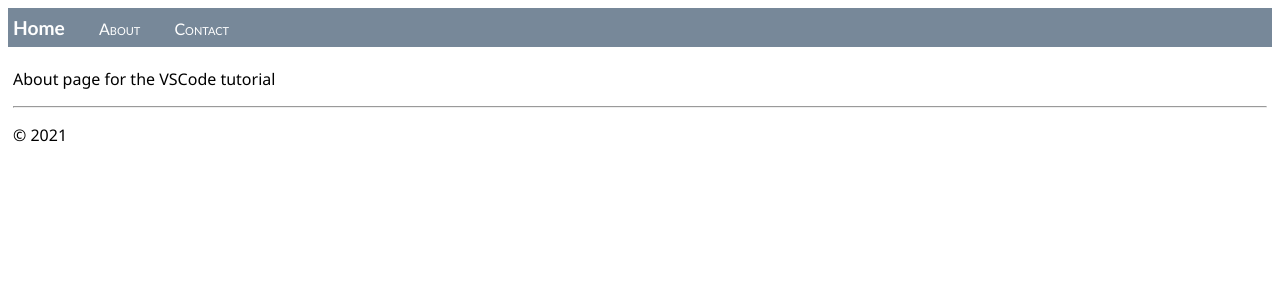
After one commit to nikrb/dockerdjango, a Django app: page /about/ in a window 1280 px wide. The commit adds this page. Shown: the top 300 px of the page. Run offline with Django 3.2, Linux system fonts and the light colour scheme.

Commit message:
templated

```diff
--- /dev/null
+++ b/hello/static/hello/site.css
@@ -0,0 +1,32 @@
+.message {
+    font-weight: 600;
+    color: blue;
+}
+
+.navbar {
+    background-color: lightslategrey;
+    font-size: 1em;
+    font-family: 'Trebuchet MS', 'Lucida Sans Unicode', 'Lucida Grande', 'Lucida Sans', 'Trebuchet MS', 'Lucida Sans Unicode', 'Lucida Grande', 'Lucida Sans', Arial, sans-serif;
+    color: white;
+    padding: 8px 5px 8px 5px;
+}
+
+.navbar a {
+    text-decoration: none;
+    color: inherit;
+}
+
+.navbar-brand {
+    font-size: 1.2em;
+    font-weight: 600;
+}
+
+.navbar-item {
+    font-variant: small-caps;
+    margin-left: 30px;
+}
+
+.body-content {
+    padding: 5px;
+    font-family:'Segoe UI', Tahoma, Geneva, Verdana, sans-serif;
+}
--- /dev/null
+++ b/hello/templates/hello/about.html
@@ -0,0 +1,7 @@
+{% extends "hello/layout.html" %}
+{% block title %}
+About
+{% endblock %}
+{% block content %}
+<p>About page for the VSCode tutorial</p>
+{% endblock %}
--- /dev/null
+++ b/hello/templates/hello/layout.html
@@ -0,0 +1,24 @@
+<!DOCTYPE html>
+<html>
+    <head>
+        <meta charset="utf-8" />
+        <title>{% block title %}{% endblock %}</title>
+        {% load static %}
+        <link rel="stylesheet" type="text/css" href="{% static 'hello/site.css' %}" />
+    </head>
+    <body>
+        <div class="navbar">
+            <a href="{% url 'home' %}" class="navbar-brand">Home</a>
+            <a href="{% url 'about' %}" class="navbar-item">About</a>
+            <a href="{% url 'contact' %}" class="navbar-item">Contact</a>
+        </div>
+        <div class="body-content">
+            {% block content %}
+            {% endblock %}
+            <hr/>
+            <footer>
+                <p>&copy; 2021</p>
+            </footer>
+        </div>
+    </body>
+</html>
--- a/hello/urls.py
+++ b/hello/urls.py
@@ -4,4 +4,6 @@ from hello import views
 urlpatterns = [
     path("hello/<name>", views.hello_there, name="hello_there"),
     path("", views.home, name="home"),
+    path("about/", views.about, name="about"),
+    path("contact/", views.contact, name="contact"),
 ]
--- a/hello/views.py
+++ b/hello/views.py
@@ -4,7 +4,13 @@ from django.shortcuts import render
 from django.http import HttpResponse
 
 def home(request):
-    return HttpResponse("Hello Django!")
+    return render(request, "hello/home.html")
+
+def about(request):
+    return render(request, "hello/about.html")
+
+def contact(request):
+    return render(request, "hello/contact.html")
 
 def hello_there(request, name):
     return render(
--- a/web_project/settings.py
+++ b/web_project/settings.py
@@ -26,6 +26,8 @@ SECRET_KEY = 'django-insecure-a!r8u=%os_ula9--quht@iaj1z90md2kxvj^_(!-9y-@%3cek0
 DEBUG = True
 
 ALLOWED_HOSTS = []
+
+STATIC_ROOT = BASE_DIR / 'static_collected'
 
 
 # Application definition
--- a/web_project/urls.py
+++ b/web_project/urls.py
@@ -14,9 +14,12 @@ Including another URLconf
     2. Add a URL to urlpatterns:  path('blog/', include('blog.urls'))
 """
 from django.contrib import admin
+from django.contrib.staticfiles.urls import staticfiles_urlpatterns
 from django.urls import include, path
 
 urlpatterns = [
     path("", include("hello.urls")),
     path('admin/', admin.site.urls),
 ]
+
+urlpatterns += staticfiles_urlpatterns()
```
Also changed, not shown: hello/templates/hello/contact.html (added, +7 -0 lines), hello/templates/hello/hello_there.html (+4 -3 lines), hello/templates/hello/home.html (added, +7 -0 lines), 1 other file.
